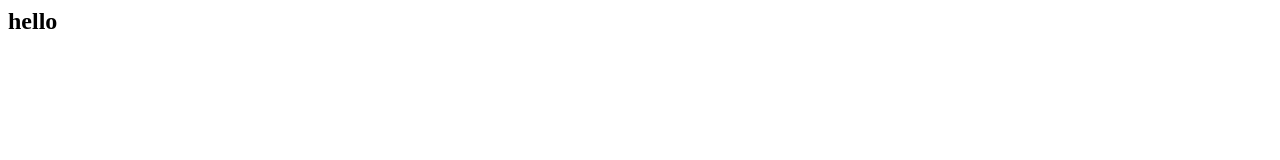
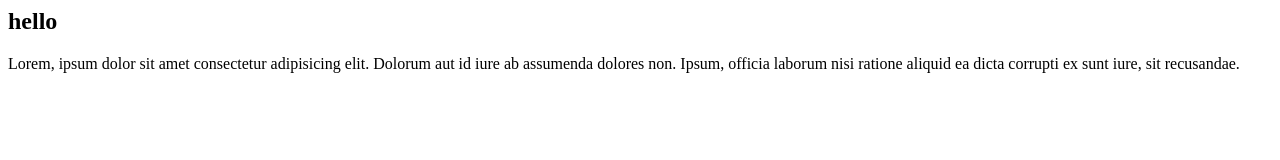
Before and after one commit to neovdn/neo-git-test, a plain HTML site: page index.html in a window 1280 px wide. Drawn offline with Linux system fonts and the light colour scheme.

Commit message:
menambahkan paragraf

```diff
--- a/index.html
+++ b/index.html
@@ -7,5 +7,6 @@
 </head>
 <body>
     <h2>hello</h2>
+    <p>Lorem, ipsum dolor sit amet consectetur adipisicing elit. Dolorum aut id iure ab assumenda dolores non. Ipsum, officia laborum nisi ratione aliquid ea dicta corrupti ex sunt iure, sit recusandae.</p>
 </body>
 </html>
```
